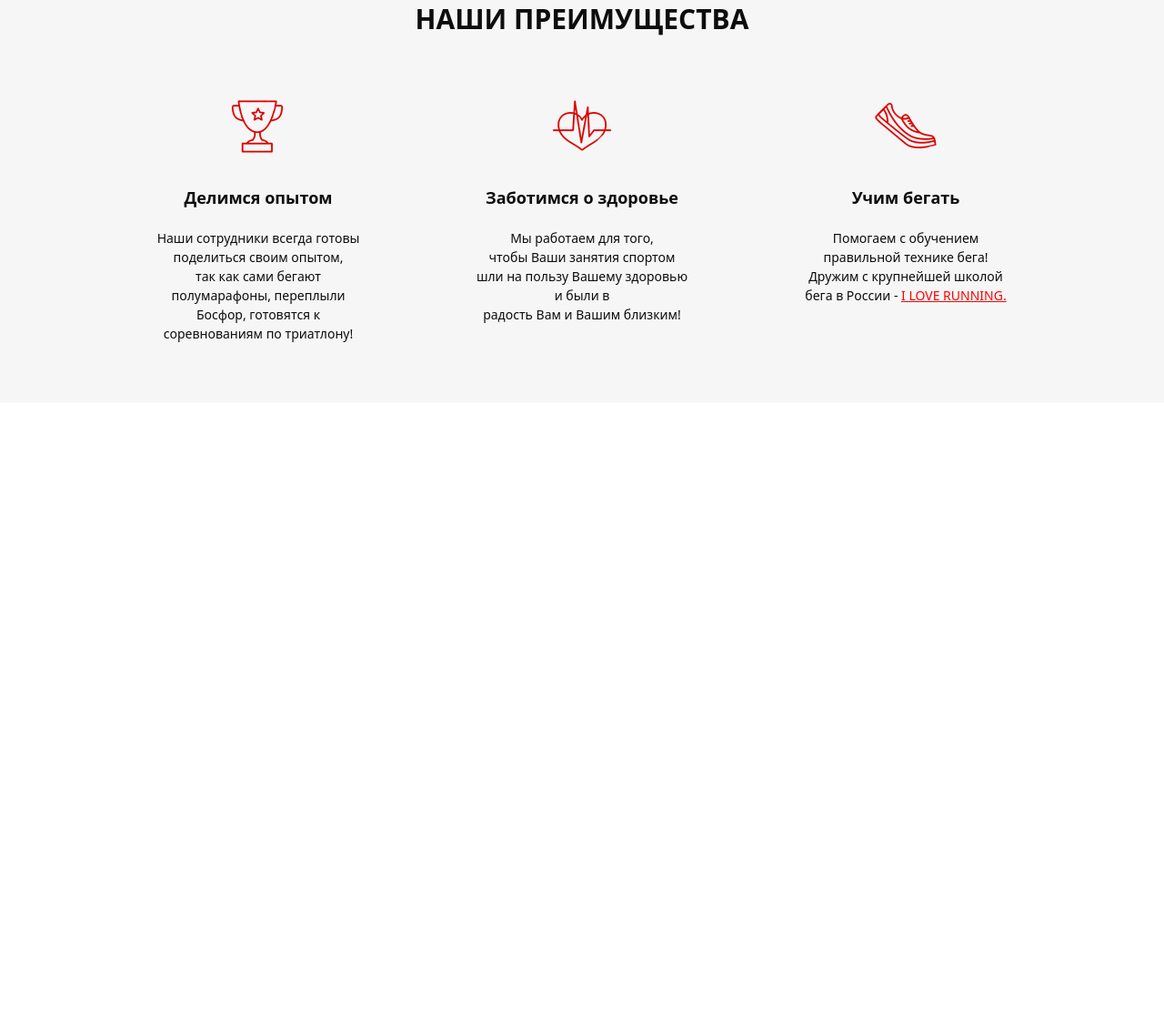
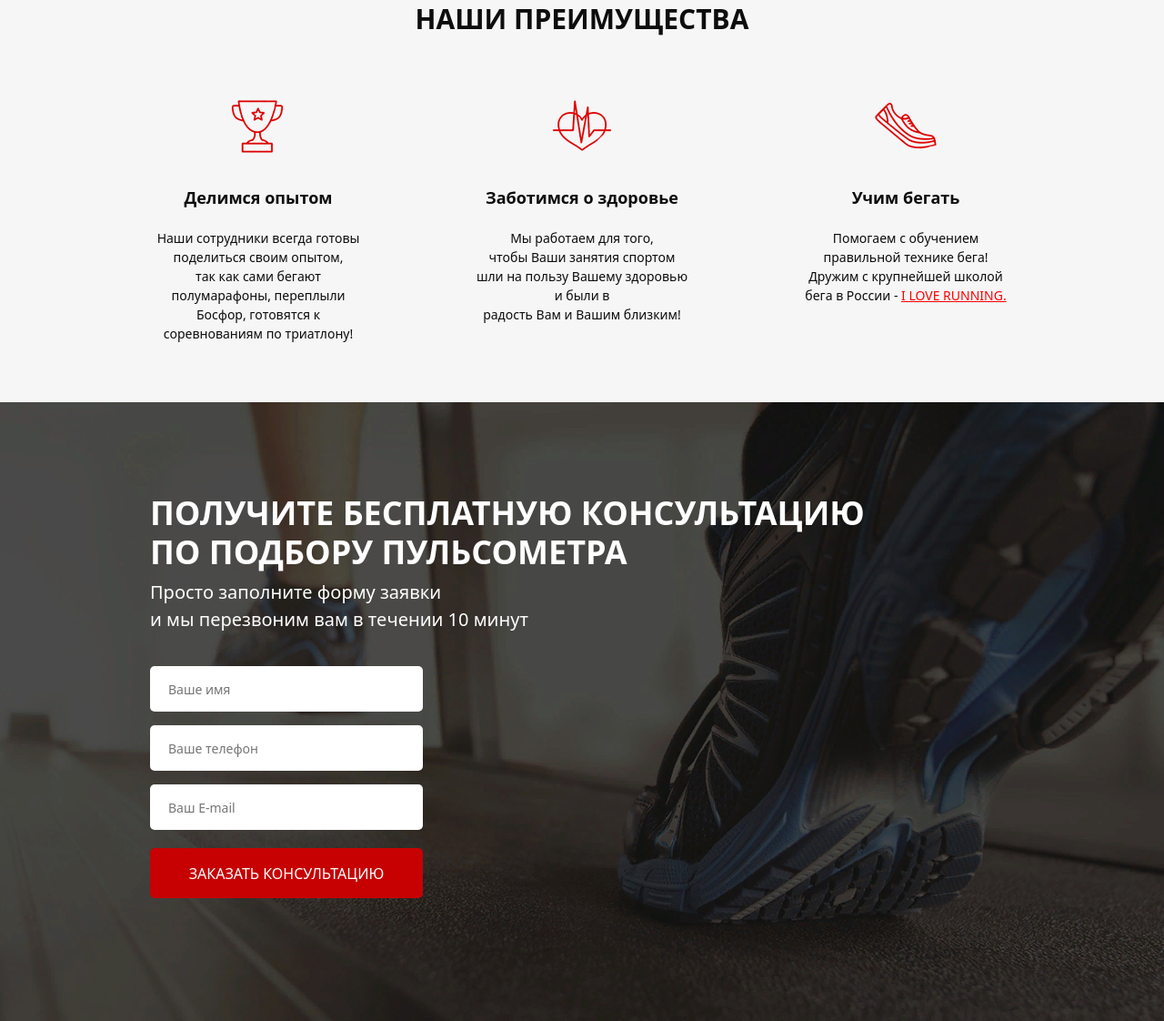
Before and after one commit to AlionaSAO/Pulse, a website: page src/index.html in a window 1280 px wide. Shown: the part 785-1907 px from the top of the page at 91% size. Before the commit the page ends 1227 px from the top, so only its background shows below. Drawn offline with Linux system fonts and the light colour scheme.

Commit message:
3 section

```diff
--- a/src/index.html
+++ b/src/index.html
@@ -90,5 +90,23 @@
             </div>
         </div>
     </div>
+
+    <div class="consultation">
+        <div class="container">
+            <h2 class="title title_left">
+                Получите бесплатную консультацию <br> по подбору пульсометра
+            </h2>
+            <div class="consultation__descr">
+                Просто заполните форму заявки<br> и мы перезвоним вам в течении 10 минут
+            </div>
+            <form class='feed-form' action="#">
+                <input required name="name" placeholder="Ваше имя" type="text">
+                <input required name="phone" placeholder="Ваше телефон" type="number">
+                <input required name="email" placeholder="Ваш E-mail" type="email">
+
+                <button class="button button_submit">заказать кОНСУЛЬТАЦИЮ</button>
+            </form>
+        </div>
+    </div>
 </body>
 </html>
--- a/src/sass/blocks/_buttons.scss
+++ b/src/sass/blocks/_buttons.scss
@@ -14,4 +14,9 @@
         font-size: 16px;
         margin-top: 67px;
     }
+    &_submit {
+        width: 100%;
+        height: 55px;
+        font-size: 16px;
+    }
 }
--- /dev/null
+++ b/src/sass/blocks/_consultation.scss
@@ -0,0 +1,10 @@
+.consultation {
+    min-height: 680px;
+    padding: 100px 0 92px 0;
+    background: url(../img/shue_bg.jpg) center (center/cover) no-repeat;
+    &__descr {
+        color: #FFFFFF;
+        font-weight: 500;
+        font-size: 20px;
+    }
+}
--- /dev/null
+++ b/src/sass/blocks/_forms.scss
@@ -0,0 +1,20 @@
+.feed-form {
+    margin-top: 36px;
+    display: flex;
+    flex-direction: column;
+    width: 300px;
+    input {
+        height: 50px;
+        border-radius: 5px;
+        background-color: #ffffff;
+        margin-bottom: 15px;
+        border: none;
+        padding: 0 20px;
+        color: #4B4B4B;
+        font-weight: 400;
+        font-size: 14px;
+        &:nth-child(3) {
+            margin-bottom: 20px;
+        }
+    }
+}
--- a/src/sass/blocks/_promo.scss
+++ b/src/sass/blocks/_promo.scss
@@ -1,7 +1,7 @@
 .promo {
     min-height: 650px;
     padding: 21px 0 93px 0;
-    background: url(../../img/women_bg.jpg) center (center/cover) no-repeat;
+    background: url(../img/women_bg.jpg) center (center/cover) no-repeat;
     &__wrapper {
         display: flex;
         flex-direction: column;
--- a/src/sass/blocks/_titles.scss
+++ b/src/sass/blocks/_titles.scss
@@ -3,4 +3,10 @@
     color: #0D0D0D;
     font-weight: 700;
     font-size: 30px;
+    text-transform: uppercase;
+    &_left {
+        font-size: 36px;
+        color: #FFFFFF;
+        text-align: left;
+    }
 }
--- a/src/sass/style.scss
+++ b/src/sass/style.scss
@@ -14,4 +14,6 @@
 @import 'blocks/buttons';
 @import 'blocks/advantages';
 @import 'blocks/titles';
+@import 'blocks/consultation';
+@import 'blocks/forms';
 @import 'base/media';
```
Also changed, not shown: src/css/style.min.css.
